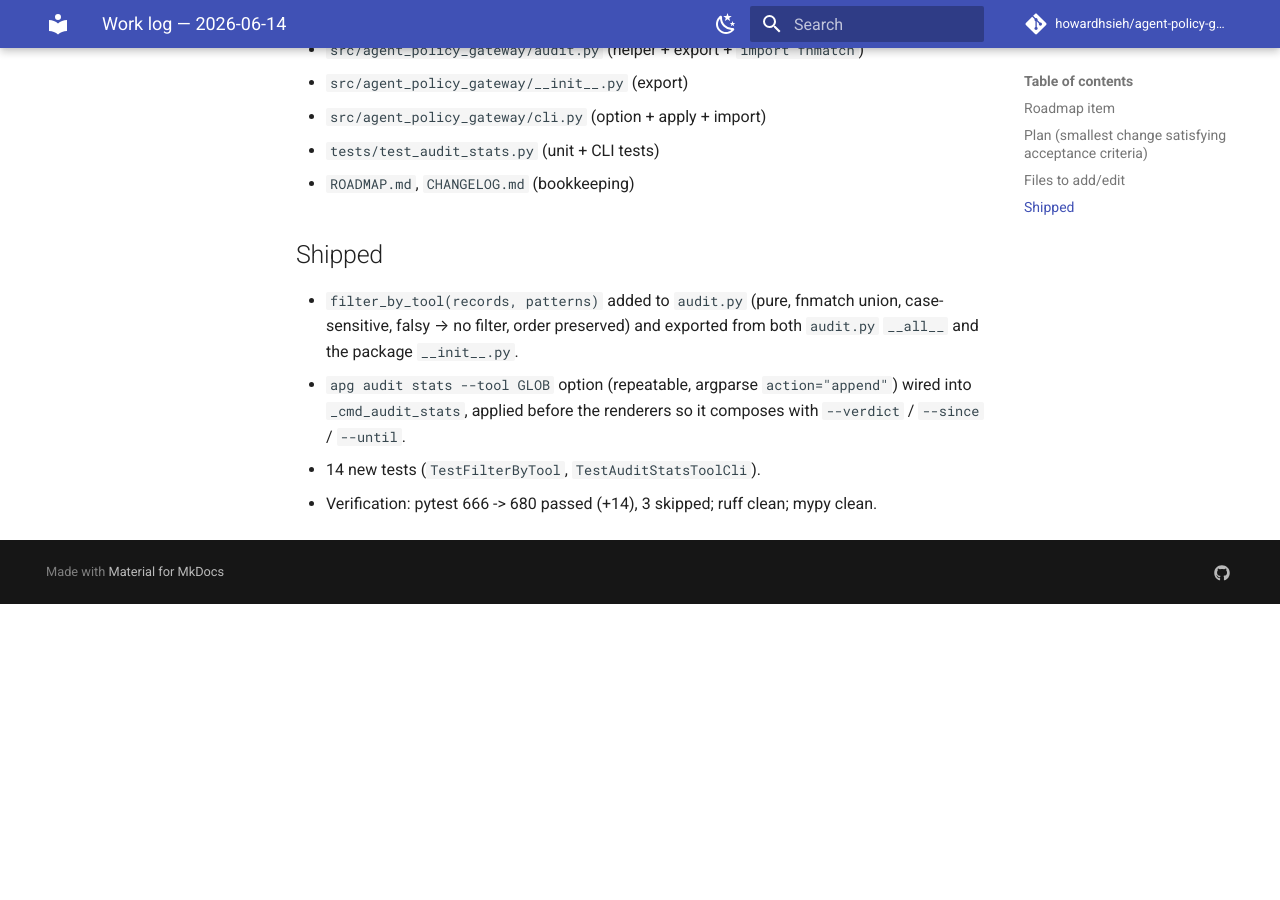
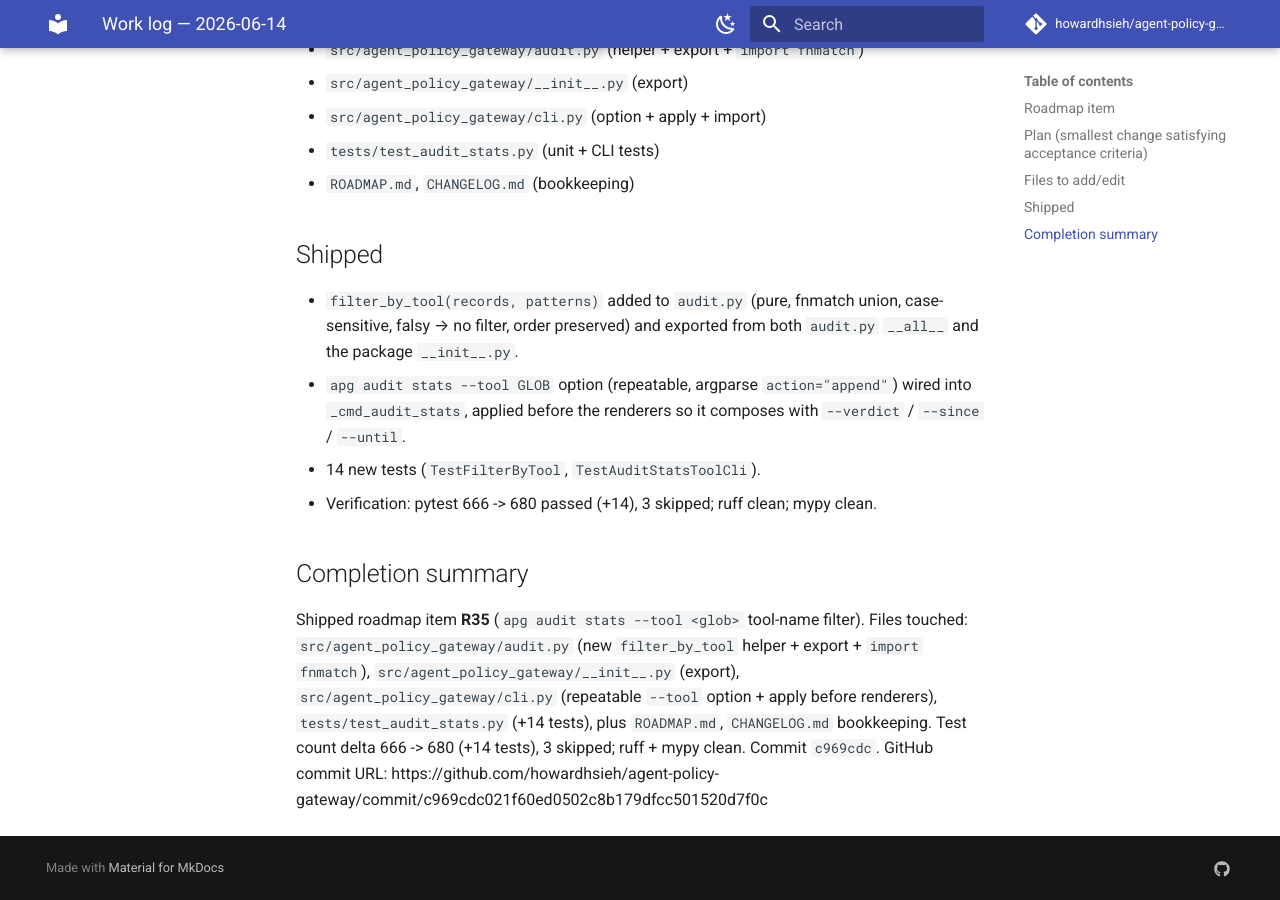
Before and after one commit to howardhsieh/agent-policy-gateway, an MkDocs documentation site: the page built from docs/work-log/2026-06-14.md, in a window 1280 px wide and 900 px high, scrolled down 755 px. Built offline with MkDocs 1.6.1 and Material for MkDocs 9.7.7, drawn with Linux system fonts in a browser that asks for light colours; comment, search, counter and statistics services are not loaded; before the commit the page ends 1359 px from its top, so only the background shows below that.

Commit message:
docs: record R35 commit hash and finalize 2026-06-14 work-log

```diff
--- a/docs/work-log/2026-06-14.md
+++ b/docs/work-log/2026-06-14.md
@@ -34,3 +34,6 @@
   with `--verdict` / `--since` / `--until`.
 - 14 new tests (`TestFilterByTool`, `TestAuditStatsToolCli`).
 - Verification: pytest 666 -> 680 passed (+14), 3 skipped; ruff clean; mypy clean.
+
+## Completion summary
+Shipped roadmap item **R35** (`apg audit stats --tool <glob>` tool-name filter). Files touched: `src/agent_policy_gateway/audit.py` (new `filter_by_tool` helper + export + `import fnmatch`), `src/agent_policy_gateway/__init__.py` (export), `src/agent_policy_gateway/cli.py` (repeatable `--tool` option + apply before renderers), `tests/test_audit_stats.py` (+14 tests), plus `ROADMAP.md`, `CHANGELOG.md` bookkeeping. Test count delta 666 -> 680 (+14 tests), 3 skipped; ruff + mypy clean. Commit `c969cdc`. GitHub commit URL: https://github.com/howardhsieh/agent-policy-gateway/commit/c969cdc021f60ed0502c8b179dfcc501520d7f0c
```
Also changed, not shown: ROADMAP.md (+1 -1 lines).
